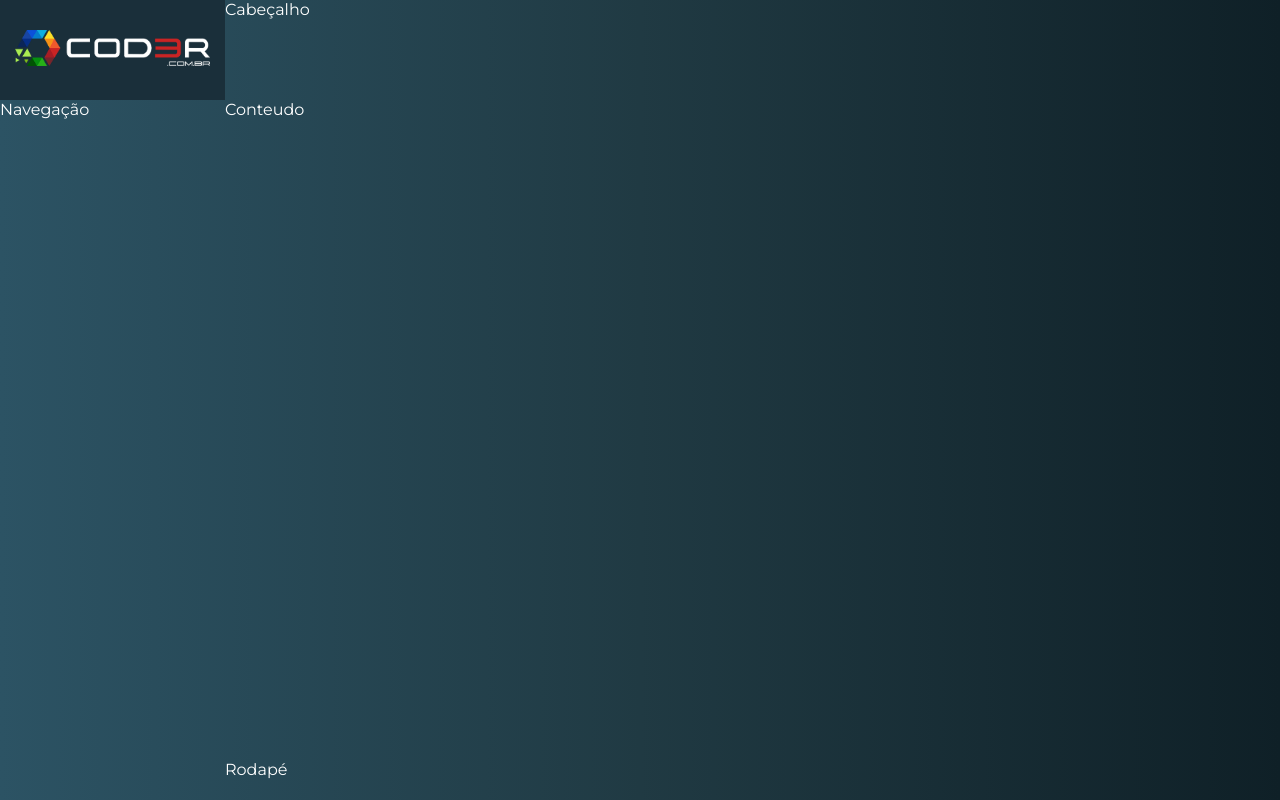
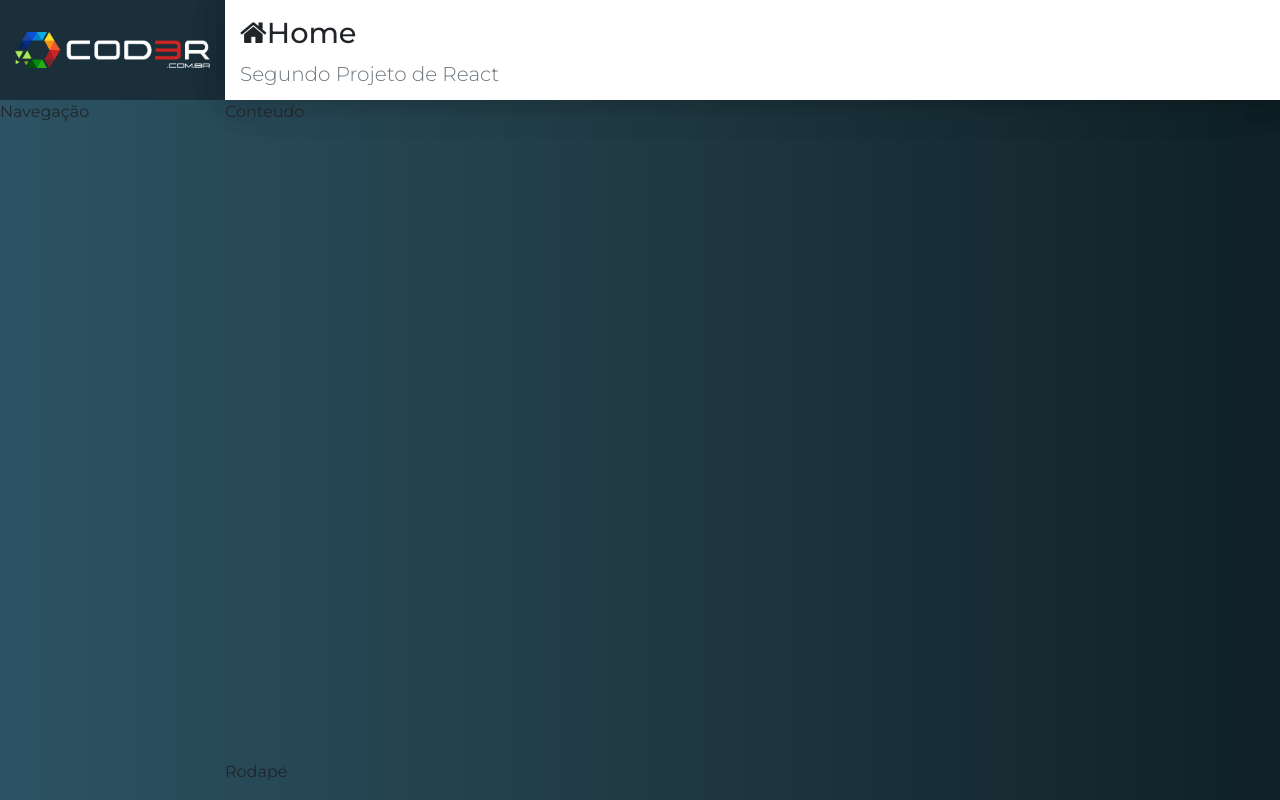
Before and after one commit to arlansonic/CodeBr, a React (Create React App) app in the folder React/crud/frontend/: page / in a window 1280 px wide. Built offline with nearby package versions, Linux system fonts and the light colour scheme.

Commit message:
Component Header

```diff
--- a/React/crud/frontend/src/components/template/Header.css
+++ b/React/crud/frontend/src/components/template/Header.css
@@ -0,0 +1,11 @@
+header.header{
+    background-color: #fff;
+    padding: 0px 15px;
+    overflow: hidden;
+    white-space: nowrap;
+    box-shadow: var(--shadow);
+}
+
+.header.header h1{
+    font-size: 1.8em;
+}
--- a/React/crud/frontend/src/components/template/Header.jsx
+++ b/React/crud/frontend/src/components/template/Header.jsx
@@ -3,6 +3,9 @@
 
 export default props =>
 
-    <header className="header">
-        Cabeçalho
+    <header className="header d-none d-sm-flex flex-column">
+        <h1 className="mt-3">
+            <i className={`fa fa-${props.icon}`}></i>{props.title}
+        </h1>
+        <p className="lead text-muted">{props.subtitle}</p>
 </header>
--- a/React/crud/frontend/src/components/template/Main.jsx
+++ b/React/crud/frontend/src/components/template/Main.jsx
@@ -4,9 +4,8 @@
 
 export default props =>
     <React.Fragment>
-        <header>
+        <Header {...props}/>
             <main className="content">
                 Conteudo
         </main>
-        </header>
     </React.Fragment>
--- a/React/crud/frontend/src/main/App.css
+++ b/React/crud/frontend/src/main/App.css
@@ -15,7 +15,7 @@
     background: #0F2027;  /* fallback for old browsers */
     background: -webkit-linear-gradient(to right, #2C5364, #203A43, #0F2027);  /* Chrome 10-25, Safari 5.1-6 */
     background: linear-gradient(to right, #2C5364, #203A43, #0F2027); /* W3C, IE 10+/ Edge, Firefox 16+, Chrome 26+, Opera 12+, Safari 7+ */
-    color: white;
+    /* color: white; */
 
 }
 
--- a/React/crud/frontend/src/main/App.jsx
+++ b/React/crud/frontend/src/main/App.jsx
@@ -1,3 +1,5 @@
+import 'bootstrap/dist/css/bootstrap.min.css'
+import 'font-awesome/css/font-awesome.min.css'
 import './App.css'
 import React from 'react'
 
@@ -12,6 +14,7 @@
         <Logo />
         <Nav />
         <Header/>
-        <Main />
+        <Main icon="home" title="Home"
+        subtitle="Segundo Projeto de React"/>
         <Footer />
     </div>
```
